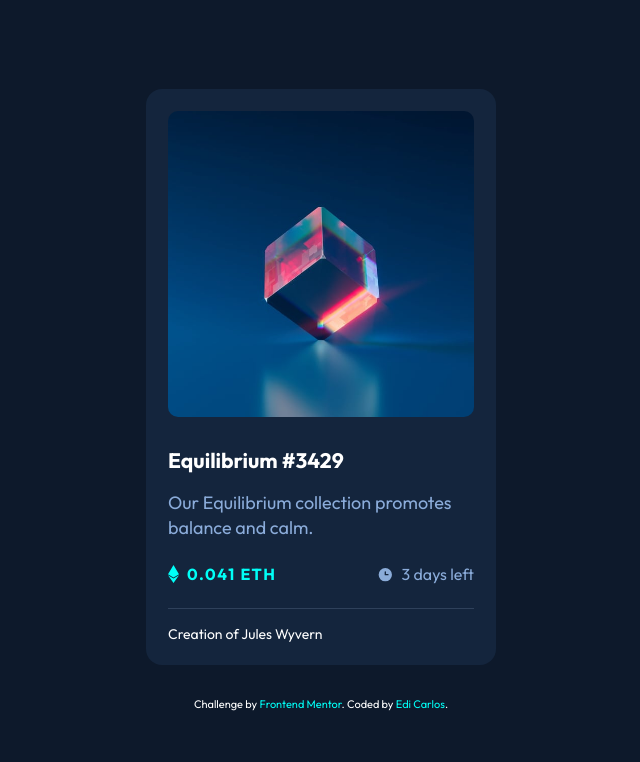
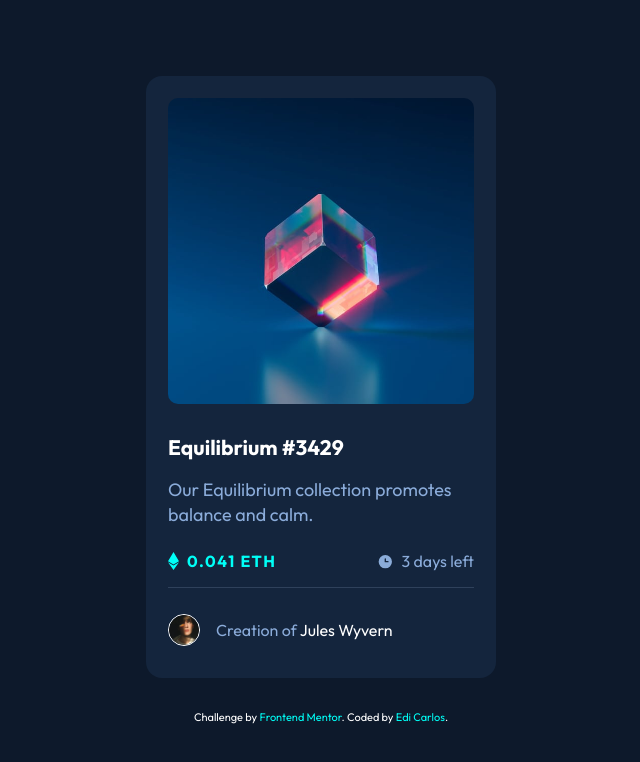
Before and after one commit to ediCarlosSilva/nft-preview-card-challenge, a website: page index.html in a window 1280 px wide. Shown: the whole page, without its empty margins (319-959 px from the left). Drawn offline with Linux system fonts and the light colour scheme; files that its build step writes are made by us from their sources.

Commit message:
developer-concluded style

```diff
--- a/app/scss/components/card.scss
+++ b/app/scss/components/card.scss
@@ -24,7 +24,7 @@
     justify-content: space-between;
     align-items: center;
     margin: 0;
-    padding-bottom: rem(24);
+    padding-bottom: rem(16);
     border-bottom: 1px solid var(--very-dark-blue-line);
     margin-bottom: rem(16);
   }
@@ -52,4 +52,22 @@
       margin-right: rem(8);
     }
   }
+
+  &__creator {
+    display: flex;
+    align-items: center;
+    &--image {
+      border: 1px solid var(--white);
+      border-radius: 50%;
+      width: 32px;
+      margin-right: rem(16);
+    }
+
+    &--sponsor {
+      color: var(--soft-blue);
+    }
+    &--name {
+      font-size: rem(16);
+    }
+  }
 }
--- a/index.html
+++ b/index.html
@@ -34,7 +34,11 @@
         <li class="nft__time"><img src="./images/icon-clock.svg" alt="A icon clock">3 days left</li>
       </ul>
 
-      Creation of Jules Wyvern
+      <div class="nft__creator">
+        <img class="nft__creator--image" src="./images/image-avatar.png" alt="Avacatar icon">
+        <p class="nft__creator--name"><span class="nft__creator--sponsor">Creation of </span>Jules Wyvern</p>
+      </div>
+
     </section>
   </main>
 
```
Also changed, not shown: notes.md (+1 -0 lines), dist/style.css, 1 other file.
